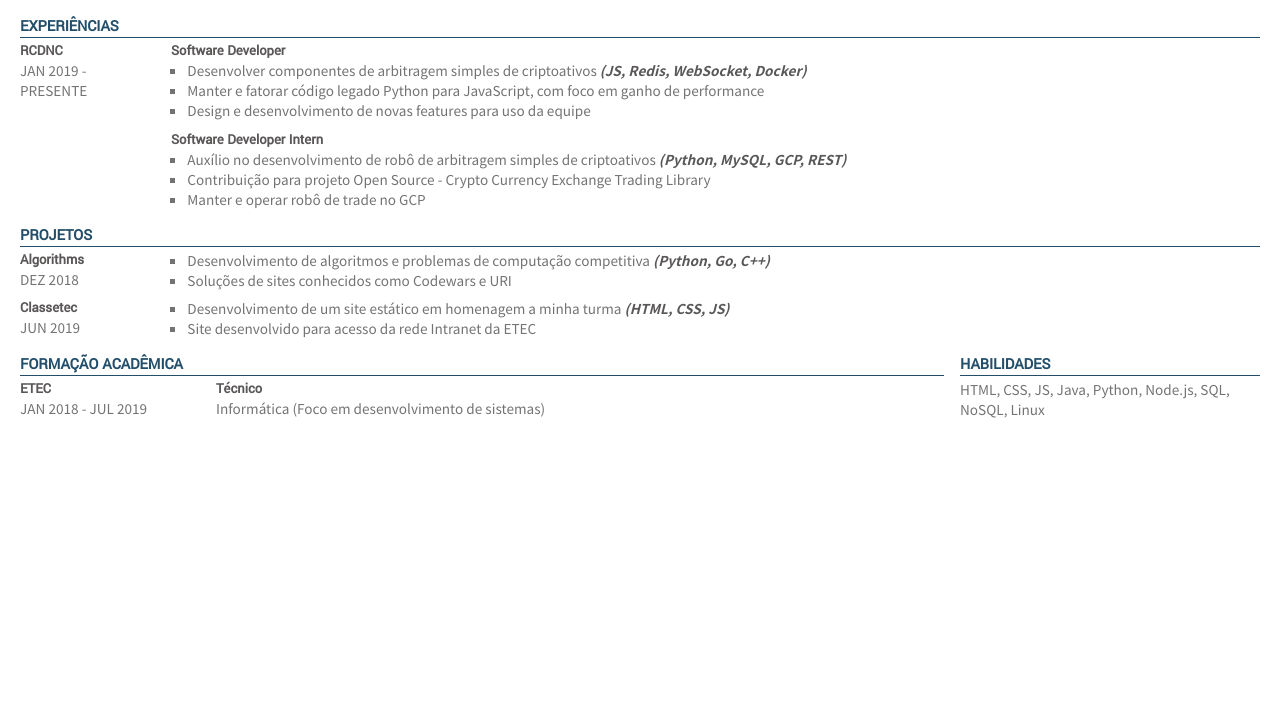
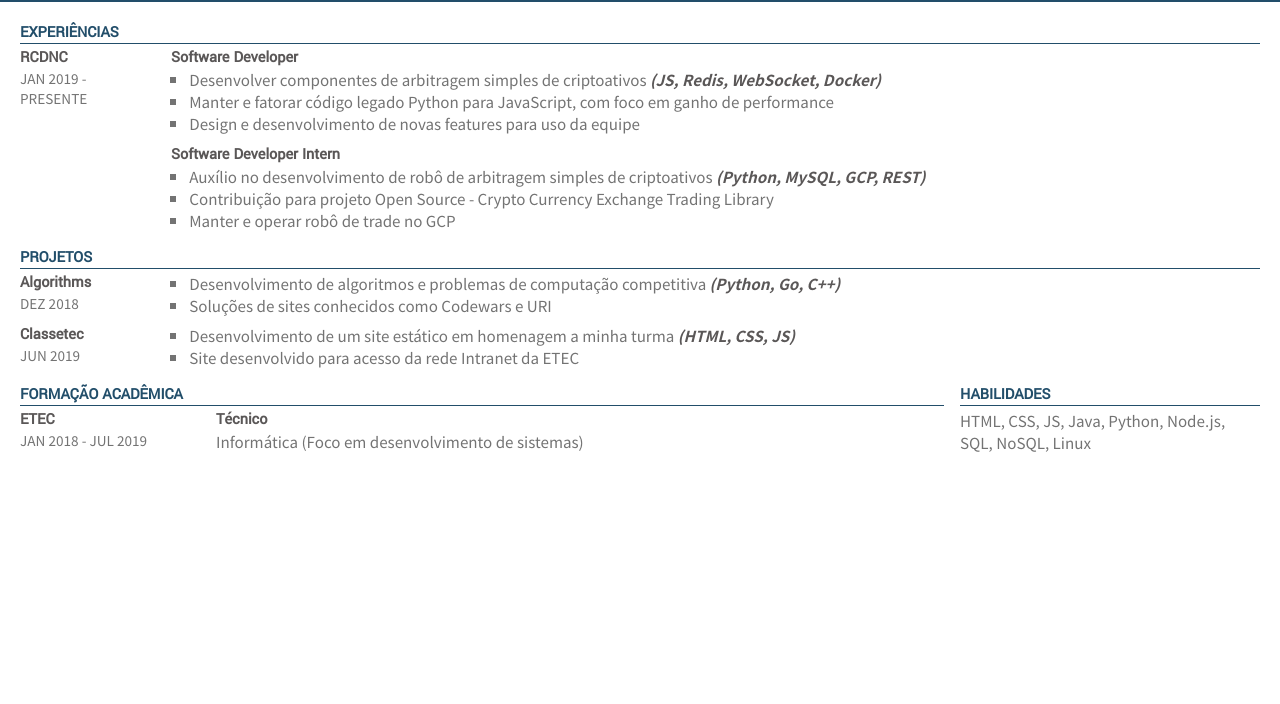
Before and after one commit to palharez/resume, a plain HTML site: page index.html in a window 1280 px wide. Shown: the part 96-800 px from the top of the page. Drawn offline with Linux system fonts and the light colour scheme; a web font is replaced by a local one.

Commit message:
update fontsize

```diff
--- a/style.css
+++ b/style.css
@@ -14,7 +14,7 @@ body {
 .rightColumn .jobTitle, .rightColumn .degreeTitle, .rightColumn .outreachTitle, .leftColumn .companyName, .leftColumn .schoolName, .leftColumn .projectName, .leftColumn .outreachName, .header .contactName, .sectionHeader {
   font-weight: 600;
   font-family: "Yantramanav", sans-serif;
-  font-size: .9em;
+  font-size: 1em;
   color: #5a5757;
   text-transform: capitalize;
 }
@@ -22,7 +22,7 @@ body {
 .rightColumn .jobDescription, .rightColumn .projectDescription, .rightColumn .degreeDescription, .rightColumn .outreachDescription, .leftColumn .dateRange, .header .contactDetails a, .description {
   font-weight: 500;
   font-family: "Noto Sans HK", sans-serif;
-  font-size: 0.85em;
+  font-size: 0.95em;
   color: #737373;
 }
 
```
